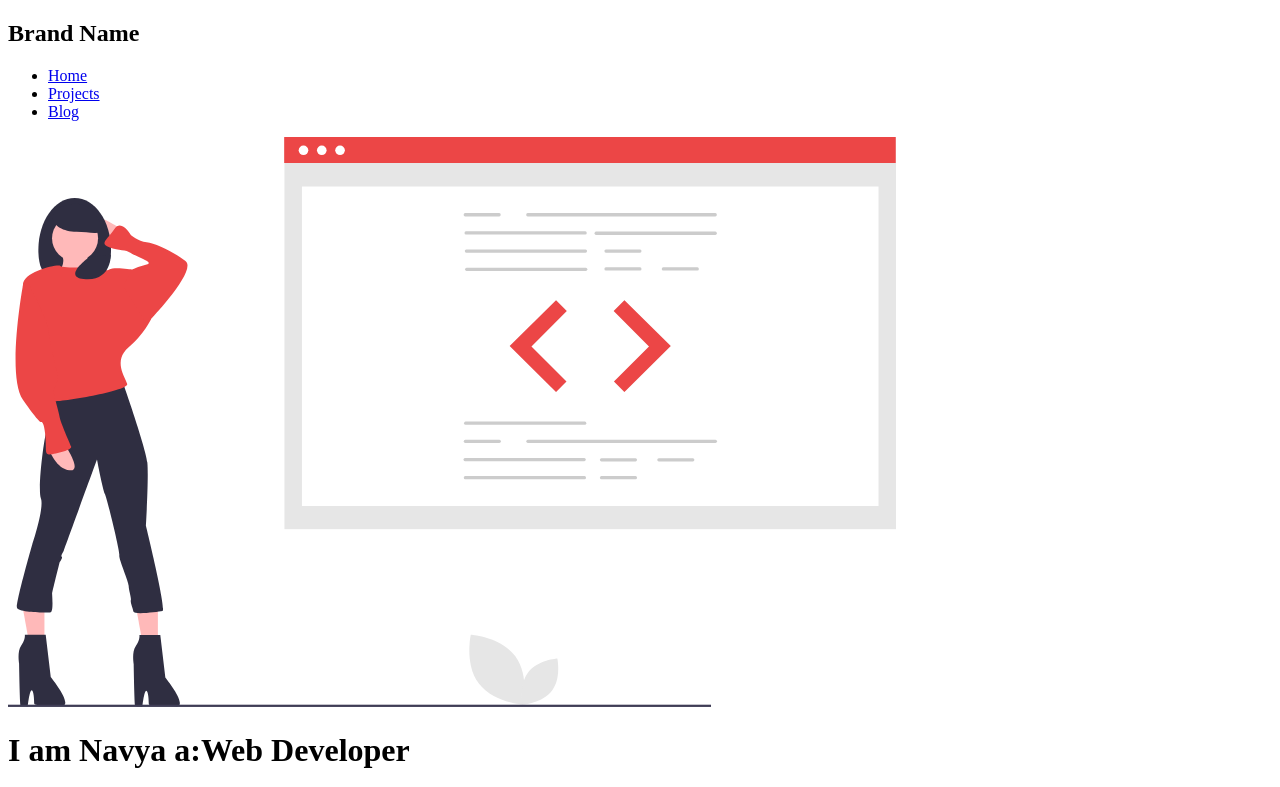
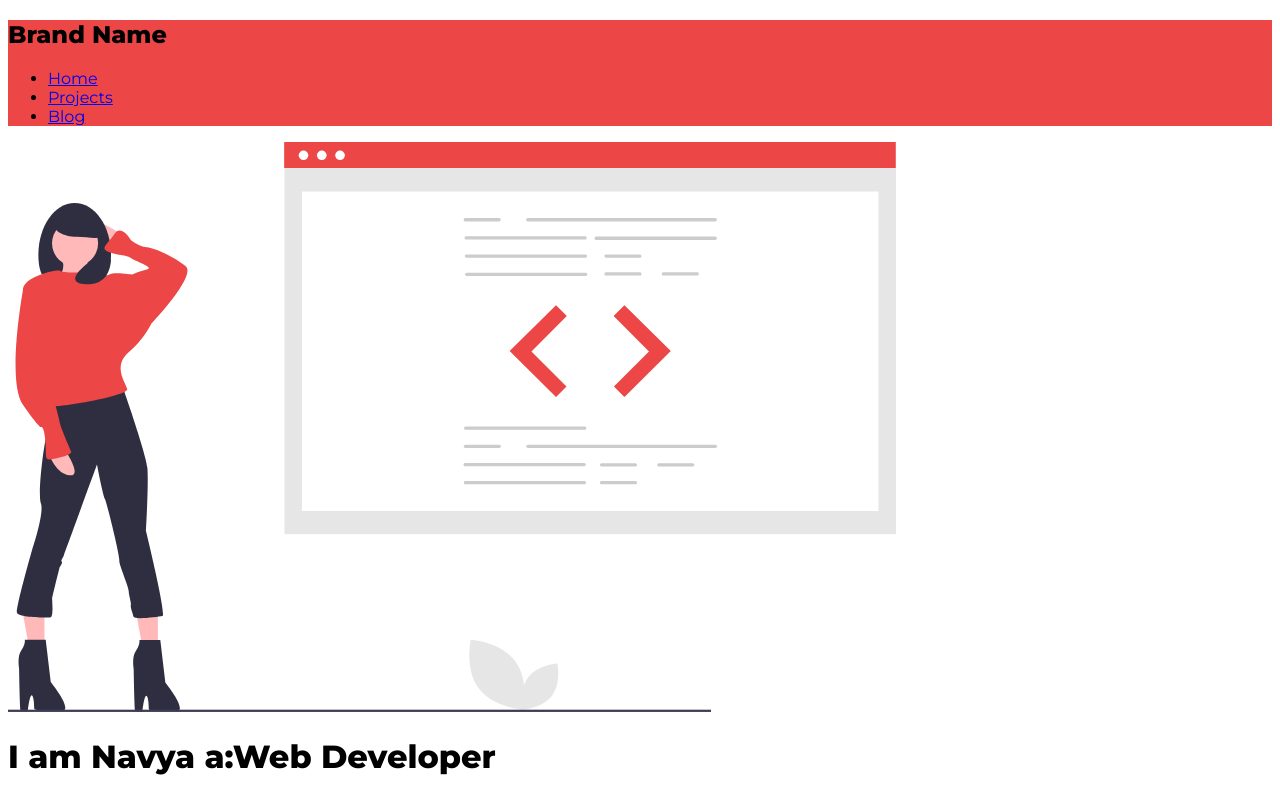
Before and after one commit to NavyaAg/navyaAgarwal-portfolio, a plain HTML site: page projects.html in a window 1280 px wide. Shown: the top 787 px of the page. Drawn offline with Linux system fonts and the light colour scheme; files that its build step writes are made by us from their sources.

Commit message:
docs:fonts and styling

```diff
--- a/projects.html
+++ b/projects.html
@@ -3,11 +3,13 @@
   <head>
     <meta charset="utf-8">
     <title>Projects | Navya Agarwal</title>
+    <link rel="preconnect" href="https://fonts.gstatic.com">
+<link href="https://fonts.googleapis.com/css2?family=Montserrat:ital,wght@0,400;0,500;0,800;1,700&display=swap" rel="stylesheet">
     <link rel="stylesheet" href="css/styles.css">
   </head>
   <body>
-    <nav>
-      <div class="conatiner-fluid">
+    <nav class="">
+      <div class="conatiner-fluid navigation">
         <h1>Brand Name</h1>
         <ul>
           <li><a href="index.html">Home</a></li>
--- a/styles.css
+++ b/styles.css
@@ -0,0 +1,7 @@
+body{
+font-family: 'Montserrat', sans-serif;
+}
+.navigation{
+  background-color: #ec4646;
+
+}
```
Also changed, not shown: index.html (+1 -1 lines).
